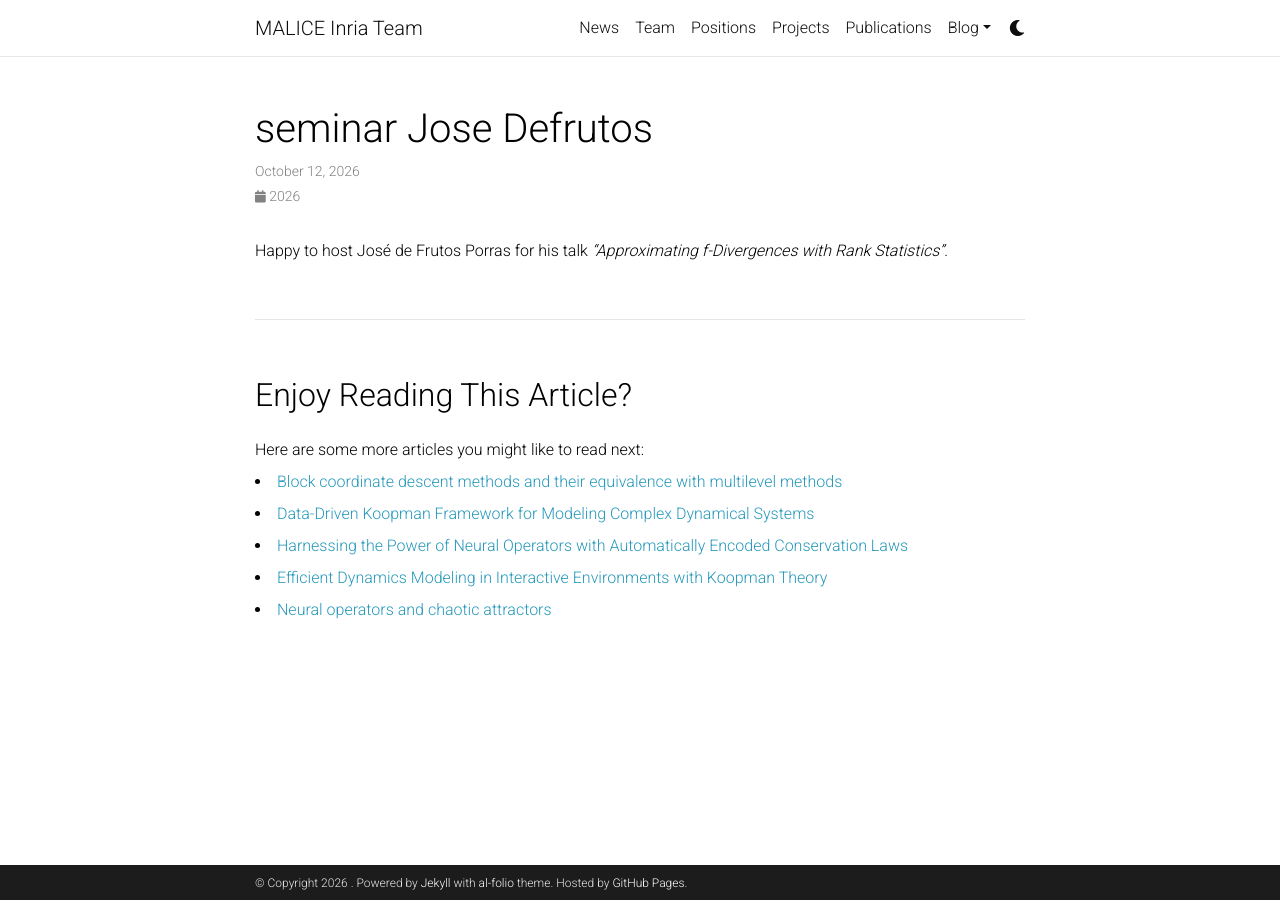
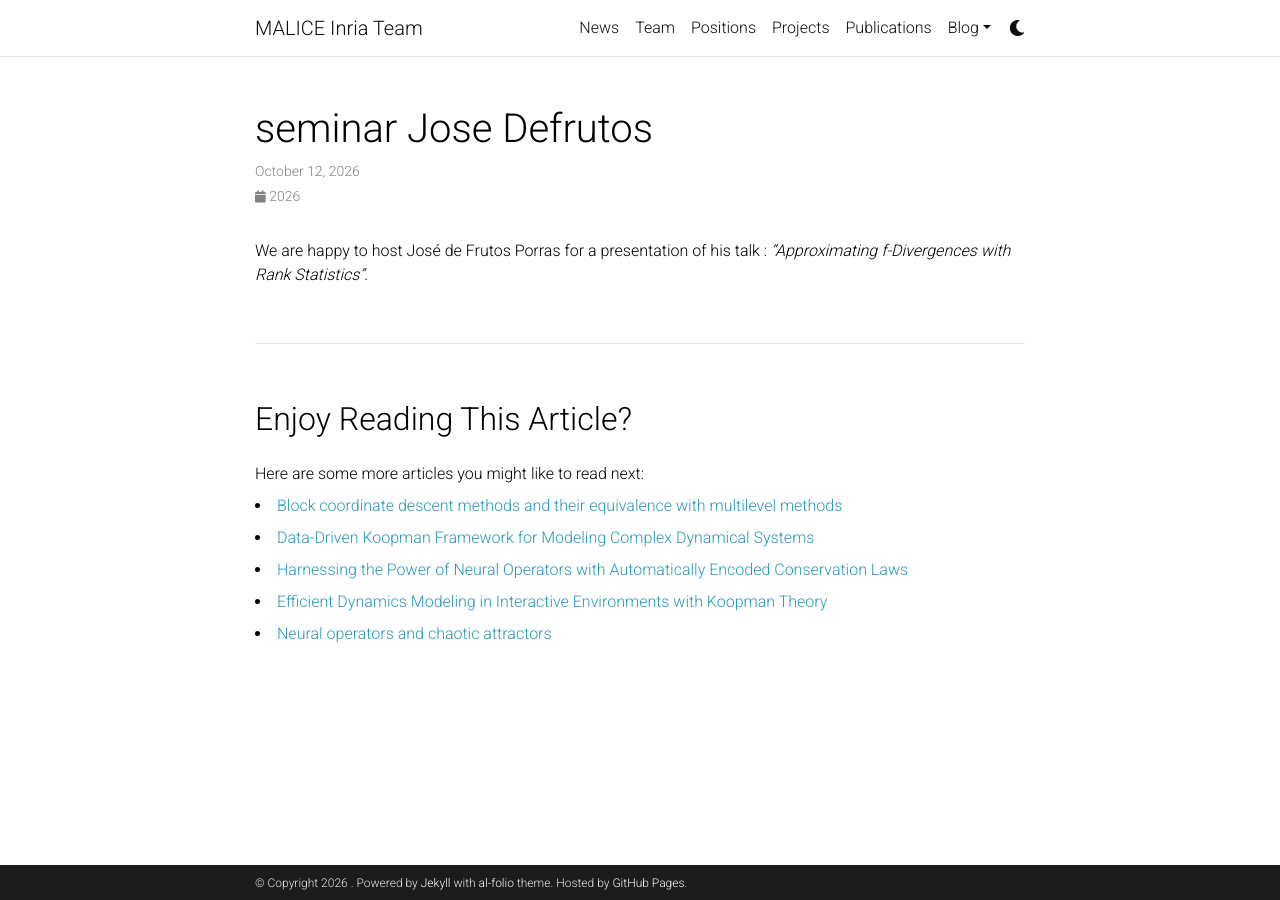
Before and after one commit to labhc-malice/labhc-malice.github.io, a Jekyll site: the page built from _news/26-10-12- seminar-jose-defrutos.md, in a window 1280 px wide. Built offline with Jekyll 4.4.1, drawn with Linux system fonts in a browser that asks for light colours; comment, search, counter and statistics services are not loaded; a style sheet for code colours, icons or effects is not loaded.

Commit message:
Update 26-10-12- seminar-jose-defrutos.md

```diff
--- a/_news/26-10-12- seminar-jose-defrutos.md
+++ b/_news/26-10-12- seminar-jose-defrutos.md
@@ -4,4 +4,4 @@ date: 2026-10-12 09:00:00+0100
 inline: true
 ---
 
-Happy to host José de Frutos Porras for his talk <em> "Approximating f-Divergences with Rank Statistics"</em>.
+We are happy to host José de Frutos Porras for a presentation of his talk : <em> "Approximating f-Divergences with Rank Statistics"</em>.
```
